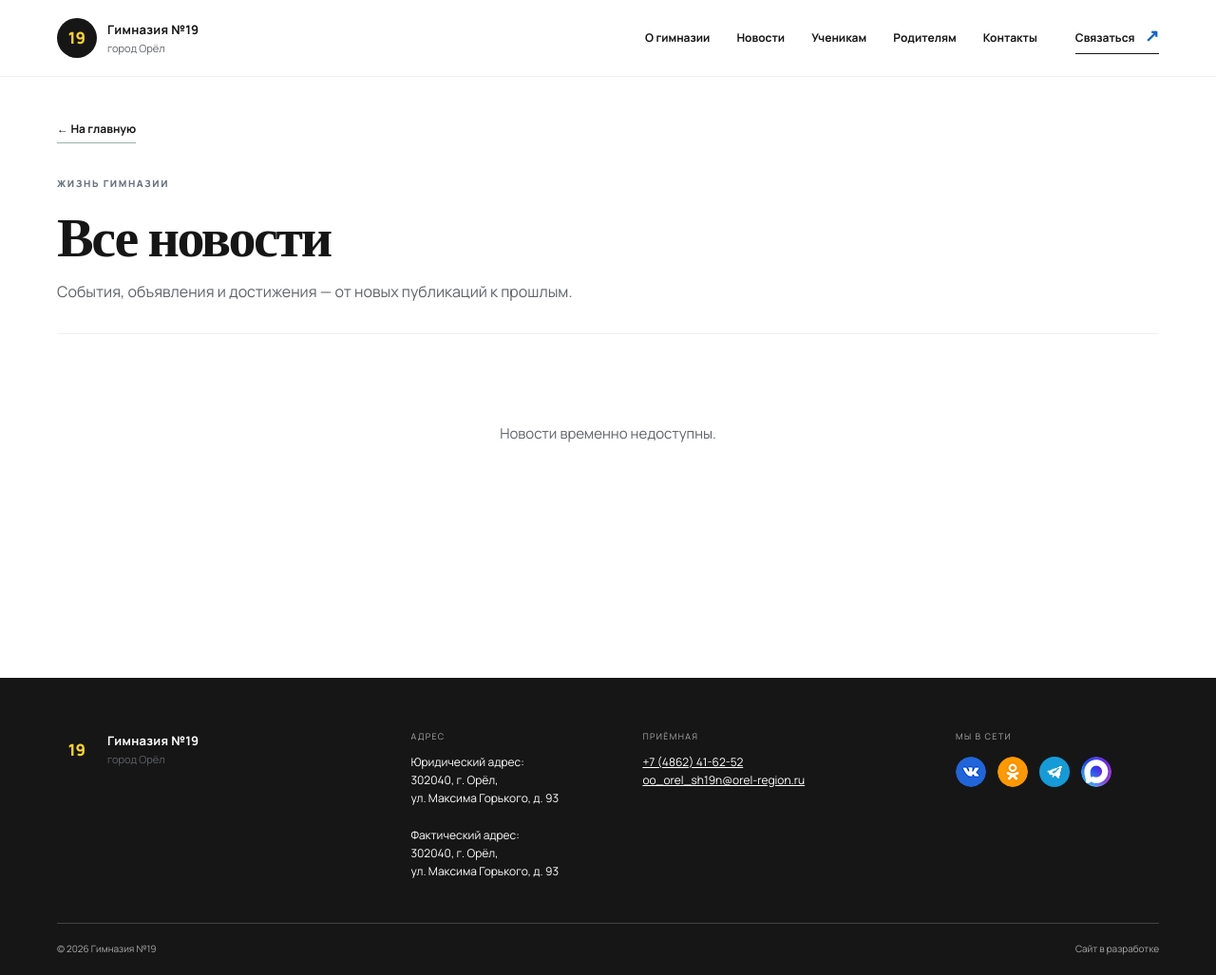
After one commit to EgorKomarov1/website, a Python web app: template templates/news-list.html in a window 1280 px wide. The commit adds this page. Shown: the whole page at 95% size. Run offline with Jinja, Linux system fonts and the light colour scheme; the template is opened without the code that fills it, so the values that code supplies are empty.

Commit message:
Добавление страницы для всех новостей

```diff
--- /dev/null
+++ b/css/news-list.css
@@ -0,0 +1,31 @@
+.news-archive { min-height: 65vh; padding: 42px 0 80px; }
+.archive-back { margin: 0 0 34px; }
+.archive-heading { margin-bottom: 38px; padding-bottom: 30px; border-bottom: 1px solid var(--line); }
+.archive-heading .eyebrow { margin-bottom: 14px; }
+.archive-heading h1 { margin: 0; font: 600 clamp(38px, 5vw, 58px)/1.1 'Playfair Display', serif; letter-spacing: -.04em; }
+.archive-description { margin: 16px 0 0; color: var(--muted); font-size: 16px; }
+.news-archive .news-grid { grid-template-columns: repeat(3, minmax(0, 1fr)); gap: 24px; }
+.news-archive .news-card { display: flex; flex-direction: column; }
+.news-archive .news-image { flex-shrink: 0; height: 210px; }
+.news-archive .news-content { flex: 1; padding-bottom: 52px; }
+.news-archive .news-card h3 { line-height: 1.45; overflow-wrap: anywhere; }
+.news-archive .news-meta { flex-wrap: wrap; gap: 8px 12px; }
+.archive-controls { display: flex; flex-direction: column; align-items: center; gap: 16px; margin-top: 40px; }
+.archive-more { min-width: 220px; border: 0; border-radius: 8px; font: inherit; font-weight: 700; cursor: pointer; }
+.archive-more:hover { background: #303030; }
+.archive-more:focus-visible { outline: 3px solid #1261d6; outline-offset: 4px; }
+.archive-more:disabled { cursor: wait; opacity: .65; }
+.archive-more[hidden] { display: none; }
+.archive-feedback { margin: 0; min-height: 24px; color: var(--muted); font-size: 13px; text-align: center; }
+.archive-noscript { padding: 24px 0; color: var(--muted); }
+.news-archive .news-status { min-height: 180px; }
+@media (max-width: 1000px) {
+  .news-archive .news-grid { grid-template-columns: repeat(2, minmax(0, 1fr)); }
+}
+@media (max-width: 600px) {
+  .news-archive { padding: 28px 0 48px; }
+  .archive-back { margin-bottom: 26px; }
+  .archive-heading { margin-bottom: 28px; }
+  .news-archive .news-grid { grid-template-columns: 1fr; }
+  .archive-more { width: 100%; }
+}
--- /dev/null
+++ b/templates/news-list.html
@@ -0,0 +1,43 @@
+<!doctype html>
+<html lang="ru">
+<head>
+  <meta charset="UTF-8" />
+  <meta name="viewport" content="width=device-width, initial-scale=1.0" />
+  <meta name="description" content="Все новости гимназии №19 города Орла: события, объявления и жизнь школы." />
+  <title>Все новости | Гимназия №19</title>
+  <link rel="preconnect" href="https://fonts.googleapis.com" />
+  <link rel="preconnect" href="https://fonts.gstatic.com" crossorigin />
+  <link href="https://fonts.googleapis.com/css2?family=Manrope:wght@400;500;600;700;800&family=Playfair+Display:wght@600;700&display=swap" rel="stylesheet" />
+  <link rel="stylesheet" href="../css/styles.css" />
+  <link rel="stylesheet" href="../css/news-list.css" />
+</head>
+<body>
+  <header class="site-header">
+    <div class="container nav-wrap">
+      <a class="brand" href="index.html#top" aria-label="На главную"><span class="brand-mark">19</span><span><b>Гимназия №19</b><small>город Орёл</small></span></a>
+      <button class="menu-toggle" aria-label="Открыть меню">☰</button>
+      <nav class="nav"><a href="index.html#about">О гимназии</a><a href="news-list.html" aria-current="page">Новости</a><a href="index.html#students">Ученикам</a><a href="index.html#parents">Родителям</a><a href="index.html#contacts">Контакты</a></nav>
+      <a class="header-action" href="index.html#contacts">Связаться <span>↗</span></a>
+    </div>
+  </header>
+
+  <main class="news-archive" id="top">
+    <div class="container">
+      <a class="text-link archive-back" href="index.html">← На главную</a>
+      <div class="archive-heading">
+        <p class="eyebrow">Жизнь гимназии</p>
+        <h1>Все новости</h1>
+        <p class="archive-description">События, объявления и достижения — от новых публикаций к прошлым.</p>
+      </div>
+      <div class="news-grid" id="news-list" data-archive="true" aria-live="polite" aria-busy="true"></div>
+      <noscript><p class="archive-noscript">Включите JavaScript, чтобы загрузить список новостей.</p></noscript>
+      <div class="archive-controls">
+        <button class="button button-primary archive-more" id="news-more" type="button" aria-controls="news-list" hidden>Показать ещё</button>
+        <p class="archive-feedback" id="news-feedback" role="status"></p>
+      </div>
+    </div>
+  </main>
+  <footer id="contacts"><div class="container footer-grid"><div class="brand footer-brand"><span class="brand-mark">19</span><span><b>Гимназия №19</b><small>город Орёл</small></span></div><div><p class="footer-label">Адрес</p><p>Юридический адрес:<br />302040, г. Орёл,<br />ул. Максима Горького, д. 93<br /><br />Фактический адрес:<br />302040, г. Орёл,<br />ул. Максима Горького, д. 93</p></div><div><p class="footer-label">Приёмная</p><p><a href="tel:+74862416252">+7 (4862) 41-62-52</a><br /><a href="mailto:oo_orel_sh19n@orel-region.ru">oo_orel_sh19n@orel-region.ru</a></p></div><div><p class="footer-label">Мы в сети</p><div class="social-links" aria-label="Социальные сети"><a class="social social-vk" href="https://vk.com/dep_obr" target="_blank" rel="noopener" aria-label="ВКонтакте"><img src="../assets/images/social/vk.png" alt="" /></a><a class="social social-ok" href="https://ok.ru/group54231923884216" target="_blank" rel="noopener" aria-label="Одноклассники"><img src="../assets/images/social/ok.png" alt="" /></a><a class="social social-tg" href="https://t.me/depobr57" target="_blank" rel="noopener" aria-label="Telegram"><img src="../assets/images/social/tg-mark.png" alt="" /></a><a class="social social-max" href="https://max.ru/Dep_obr_57" target="_blank" rel="noopener" aria-label="MAX"><img src="../assets/images/social/max.png" alt="" /></a></div></div></div><div class="container footer-bottom"><span>© 2026 Гимназия №19</span><span>Сайт в разработке</span></div></footer>
+  <script src="../js/script.js"></script>
+</body>
+</html>
--- a/news.html
+++ b/templates/news.html
@@ -16,14 +16,14 @@
     <div class="container nav-wrap">
       <a class="brand" href="/#top" aria-label="На главную"><span class="brand-mark">19</span><span><b>Гимназия №19</b><small>город Орёл</small></span></a>
       <button class="menu-toggle" aria-label="Открыть меню">☰</button>
-      <nav class="nav"><a href="/#about">О гимназии</a><a href="/#news">Новости</a><a href="/#students">Ученикам</a><a href="/#parents">Родителям</a><a href="/#contacts">Контакты</a></nav>
+      <nav class="nav"><a href="/#about">О гимназии</a><a href="/news">Новости</a><a href="/#students">Ученикам</a><a href="/#parents">Родителям</a><a href="/#contacts">Контакты</a></nav>
       <a class="header-action" href="/#contacts">Связаться <span>↗</span></a>
     </div>
   </header>
 
   <main class="article-page" id="top">
     <div class="container article-container">
-      <a class="text-link article-back" href="/#news">← К новостям</a>
+      <a class="text-link article-back" href="/news">← Все новости</a>
       <article>$content</article>
     </div>
   </main>
```
Also changed, not shown: templates/index.html (renamed from index.html, +5 -6 lines).
